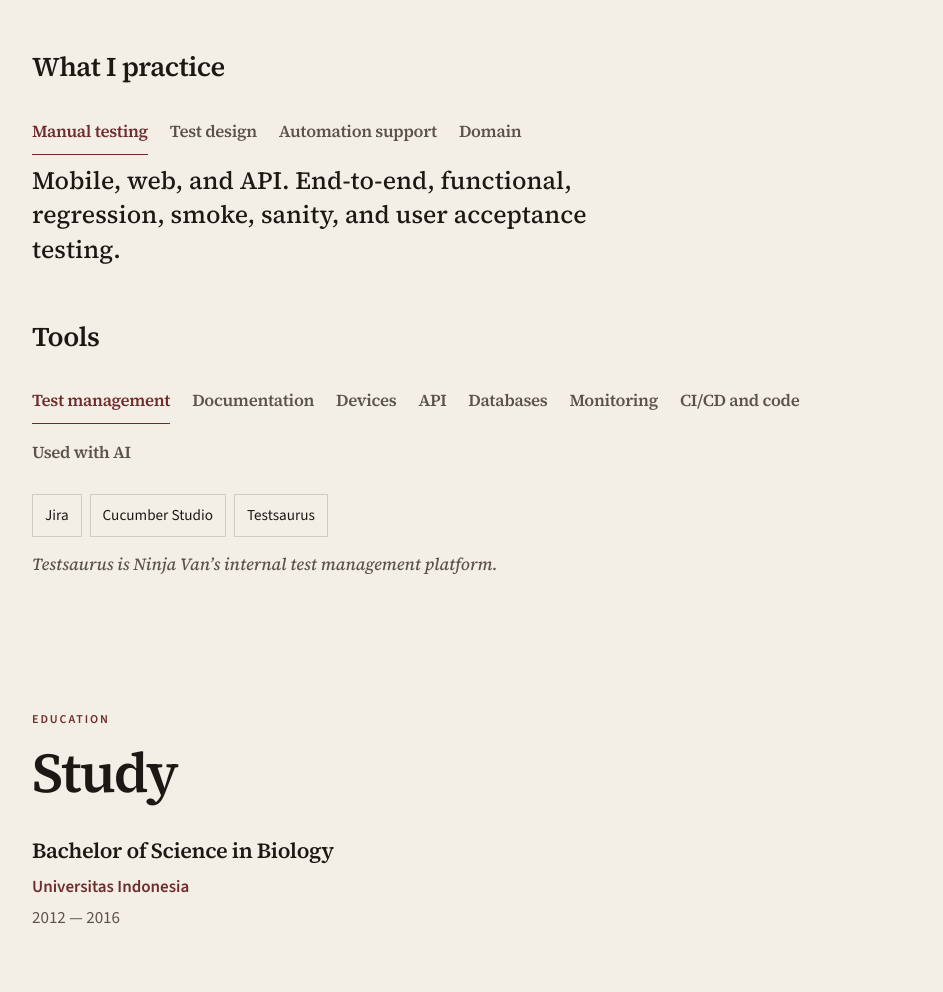
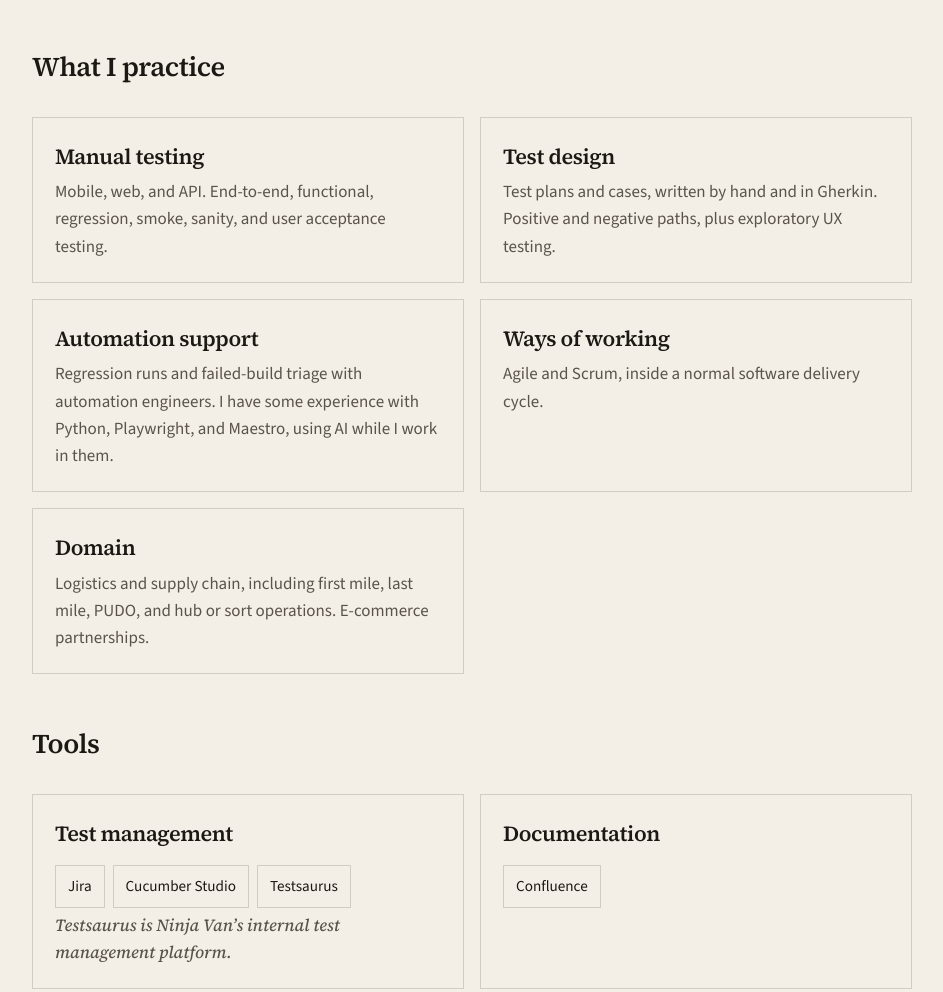
Before and after one commit to nadiafarahdhiba/work-resume, a plain HTML site: page index.html in a window 1280 px wide. Shown: the part 5189-6181 px from the top of the page, without its empty margins (168-1111 px from the left). Drawn offline with nearby package versions, Linux system fonts and the light colour scheme.

Commit message:
Show every practice and tool group at once, and separate Agile from domain.
Agile and Scrum is a way of working. Domain stays with logistics and e-commerce.

Co-authored-by: Cursor <cursoragent@cursor.com>

```diff
--- a/css/styles.css
+++ b/css/styles.css
@@ -277,7 +277,7 @@ a { color: inherit; }
 .process li.is-on h3 { background-size: 100% 1px; }
 
 .process h3,
-.skill-list h3,
+.info-card h3,
 .degree h3 {
   margin: 0;
   font-family: var(--serif);
@@ -287,7 +287,7 @@ a { color: inherit; }
 }
 
 .process p,
-.skill-list p,
+.info-card p,
 .degree p,
 .job .scope,
 .job .period {
@@ -303,47 +303,19 @@ a { color: inherit; }
   letter-spacing: -0.02em;
 }
 
-.picker {
-  display: flex;
-  flex-wrap: wrap;
-  gap: 8px 22px;
-  margin-top: 22px;
+.card-grid {
+  display: grid;
+  grid-template-columns: 1fr 1fr;
+  gap: 16px;
+  margin-top: 28px;
 }
 
-.picker button {
-  appearance: none;
-  border: 0;
-  border-bottom: 1px solid transparent;
-  background: none;
-  padding: 8px 0;
-  min-height: 44px;
-  color: var(--muted);
-  font: 600 1.05rem/1 var(--serif);
-  letter-spacing: -0.02em;
-  cursor: pointer;
+.info-card {
+  border: 1px solid var(--line);
+  padding: 22px;
 }
 
-.picker button[aria-selected="true"] {
-  color: var(--accent);
-  border-bottom-color: var(--accent);
-}
-
-.practice-panel {
-  margin-top: 8px;
-  max-width: 40rem;
-  min-height: 5.5rem;
-}
-
-.practice-panel p {
-  margin: 0;
-  font-family: var(--serif);
-  font-size: clamp(1.25rem, 2vw, 1.55rem);
-  line-height: 1.4;
-  color: var(--ink);
-  animation: rise 0.45s ease;
-}
-
-.tool-panel { margin-top: 18px; min-height: 6.5rem; }
+.info-card .chips { margin-top: 14px; }
 
 .chips {
   display: flex;
@@ -566,7 +538,7 @@ footer a { color: var(--accent); text-underline-offset: 3px; }
 
   .about-grid,
   .edu,
-  .skill-list,
+  .card-grid,
   .stat-row,
   .job,
   .contact-row {
@@ -609,7 +581,6 @@ footer a { color: var(--accent); text-underline-offset: 3px; }
   .process h3,
   .process li.is-on h3 { transition: none; background-size: 0 0; }
 
-  .practice-panel p,
   .chip { animation: none; }
 }
 
--- a/js/main.js
+++ b/js/main.js
@@ -51,8 +51,12 @@ const RESUME = {
         detail: "Regression runs and failed-build triage with automation engineers. I have some experience with Python, Playwright, and Maestro, using AI while I work in them."
       },
       {
+        name: "Ways of working",
+        detail: "Agile and Scrum, inside a normal software delivery cycle."
+      },
+      {
         name: "Domain",
-        detail: "Logistics and supply chain, including first mile, last mile, PUDO, and hub or sort operations. E-commerce partnerships. Agile and Scrum."
+        detail: "Logistics and supply chain, including first mile, last mile, PUDO, and hub or sort operations. E-commerce partnerships."
       }
     ],
     process: [
@@ -275,80 +279,31 @@ function fillProcess() {
   });
 }
 
-function makePicker(label) {
-  const picker = el("div", "picker");
-  picker.setAttribute("role", "tablist");
-  picker.setAttribute("aria-label", label);
-  return picker;
-}
-
-function showTab(buttons, index) {
-  buttons.forEach((button, step) => {
-    const on = step === index;
-    button.setAttribute("aria-selected", on ? "true" : "false");
-    button.tabIndex = on ? 0 : -1;
-  });
-}
-
 function fillSkills() {
   const slot = document.querySelector("[data-skills]");
-  const groups = RESUME.skills.groups;
-  const picker = makePicker(RESUME.skills.groupsTitle);
-  const panel = el("div", "practice-panel");
-  panel.id = "practice-panel";
-  panel.setAttribute("role", "tabpanel");
-  const buttons = groups.map((group, index) => {
-    const button = el("button", null, group.name);
-    button.type = "button";
-    button.id = `practice-tab-${index}`;
-    button.setAttribute("role", "tab");
-    button.setAttribute("aria-controls", panel.id);
-    return button;
+  const board = el("div", "card-grid");
+  RESUME.skills.groups.forEach((group) => {
+    const card = el("article", "info-card");
+    card.append(el("h3", null, group.name));
+    card.append(el("p", null, group.detail));
+    board.append(card);
   });
-  buttons.forEach((button) => picker.append(button));
-  const show = (index) => {
-    showTab(buttons, index);
-    panel.replaceChildren(el("p", null, groups[index].detail));
-    panel.setAttribute("aria-labelledby", buttons[index].id);
-  };
-  buttons.forEach((button, index) => button.addEventListener("click", () => show(index)));
-  slot.replaceChildren(picker, panel);
-  show(0);
+  slot.replaceChildren(board);
 }
 
 function fillTools() {
   const slot = document.querySelector("[data-tools]");
-  const groups = RESUME.tools;
-  const picker = makePicker(RESUME.toolsTitle);
-  const panel = el("div", "tool-panel");
-  panel.id = "tool-panel";
-  panel.setAttribute("role", "tabpanel");
-  const buttons = groups.map((group, index) => {
-    const button = el("button", null, group.name);
-    button.type = "button";
-    button.id = `tool-tab-${index}`;
-    button.setAttribute("role", "tab");
-    button.setAttribute("aria-controls", panel.id);
-    return button;
+  const board = el("div", "card-grid");
+  RESUME.tools.forEach((group) => {
+    const card = el("article", "info-card");
+    card.append(el("h3", null, group.name));
+    const chips = el("div", "chips");
+    group.items.forEach((name) => chips.append(el("span", "chip", name)));
+    card.append(chips);
+    if (group.note) card.append(el("p", "tool-note", group.note));
+    board.append(card);
   });
-  buttons.forEach((button) => picker.append(button));
-  const show = (index) => {
-    showTab(buttons, index);
-    const group = groups[index];
-    const chips = el("div", "chips");
-    group.items.forEach((name, chipIndex) => {
-      const chip = el("span", "chip", name);
-      chip.style.animationDelay = `${chipIndex * 70}ms`;
-      chips.append(chip);
-    });
-    const parts = [chips];
-    if (group.note) parts.push(el("p", "tool-note", group.note));
-    panel.replaceChildren(...parts);
-    panel.setAttribute("aria-labelledby", buttons[index].id);
-  };
-  buttons.forEach((button, index) => button.addEventListener("click", () => show(index)));
-  slot.replaceChildren(picker, panel);
-  show(0);
+  slot.replaceChildren(board);
 }
 
 function fillJobs() {
```
